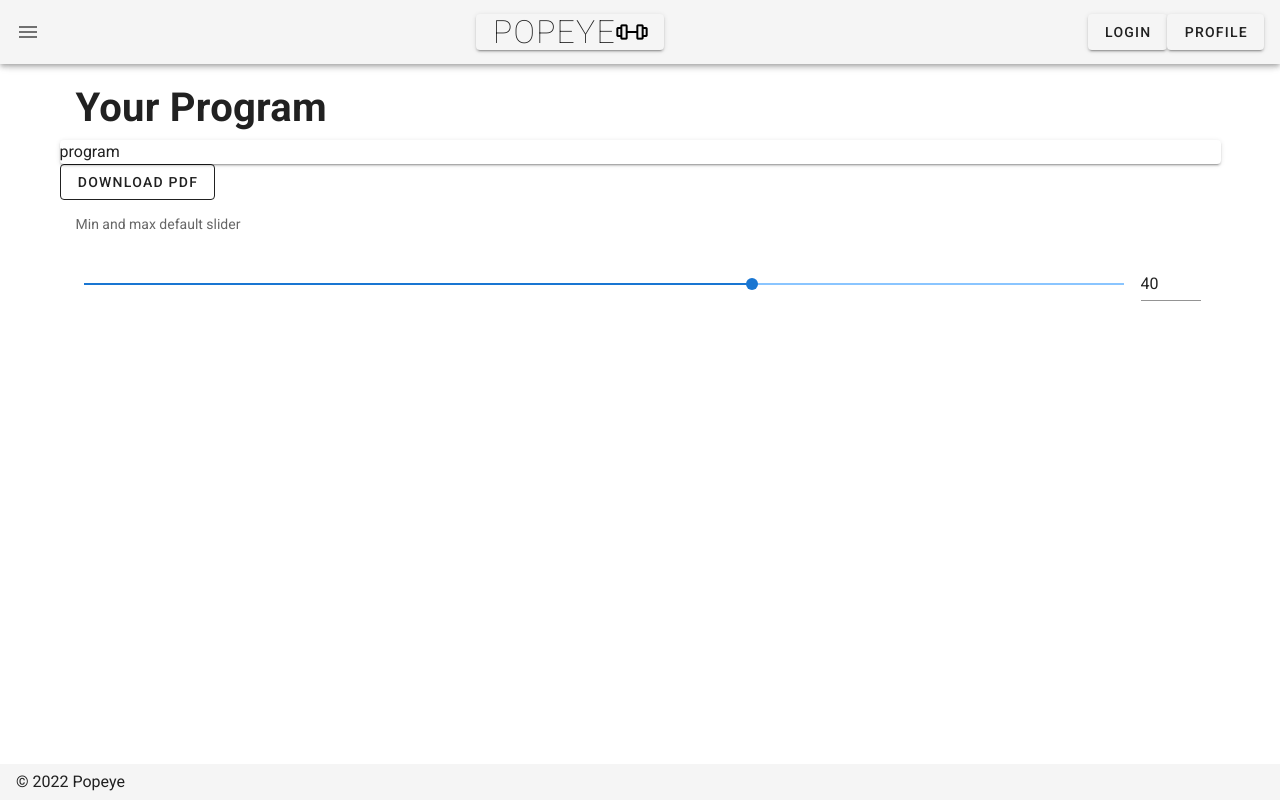
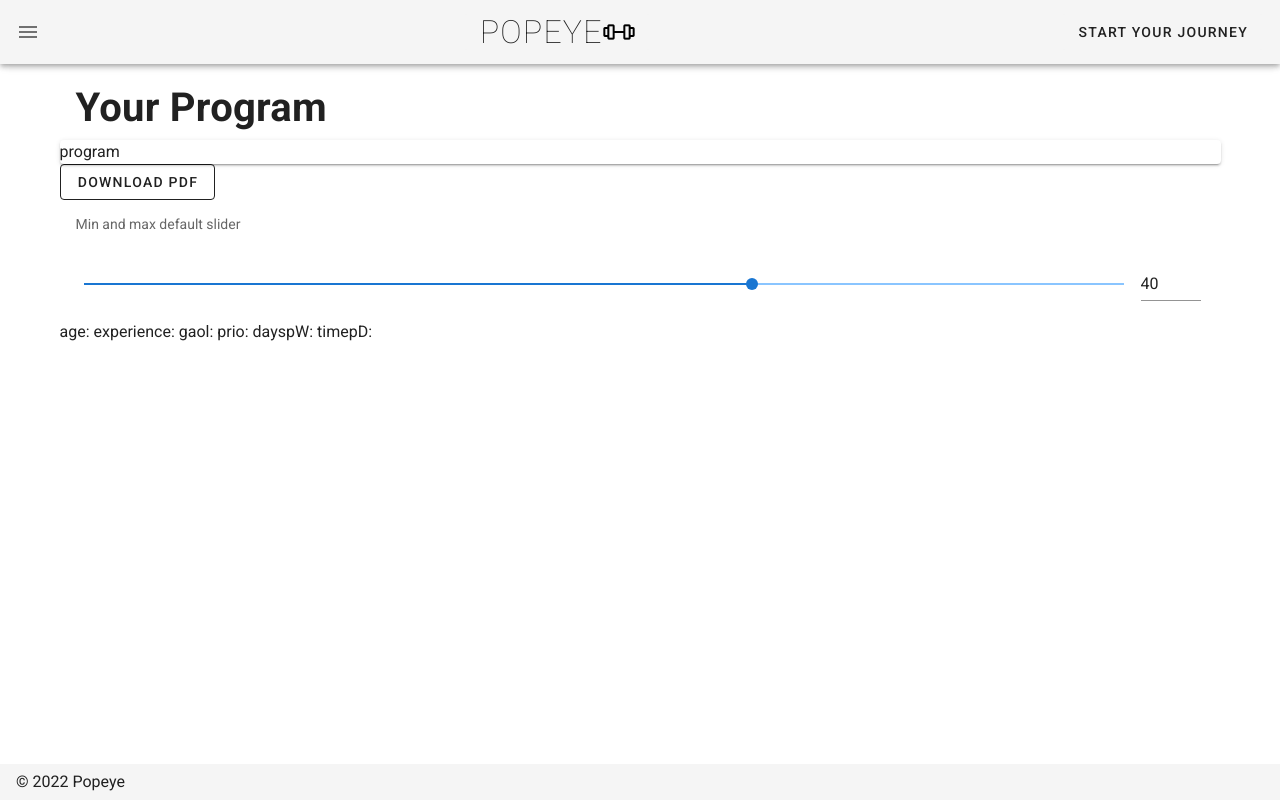
Before and after one commit to patrik-16/popeye, a Nuxt app in the folder frontend/: page /program in a window 1280 px wide. Built offline with nearby package versions, Linux system fonts and the light colour scheme.

Commit message:
landing page

```diff
--- a/frontend/components/landingPage.vue
+++ b/frontend/components/landingPage.vue
@@ -2,9 +2,12 @@
   <v-app>
     <v-container class="background" fill-height>
       <v-layout align-center justify-center>
+        <div class="align-center justify-space-around pillar rounded-lg">
           <v-flex>
             <div class="text-lg-center">
-            <p>Popeye </p>
+              <br>
+              <br>
+              <h2>Popeye </h2> <br>
               <p>Your personalized workout plan</p>
               <p>Are you ready? Let's get started! </p>
               <br>
@@ -16,9 +19,12 @@
               >
                 <template v-slot:activator="{ on, attrs }">
                   <v-btn
+                    depressed
                     outlined
+                    x-large
                     v-bind="attrs"
                     v-on="on"
+                    color="indigo darken-2"
                   >
                     Start Your Journey
                   </v-btn> <!-- Calls to form -->
@@ -33,7 +39,8 @@
                     WHO, https://www.who.int/about/governance/constitution),
                     regional GPDR and Age (between 16 and 50). <br>
                     By accepting our terms and conditions, you confirm, that you are
-                  in a healthy condition and will only use the program under healthy (defined by the WHO) circumstances.
+                    in a healthy condition and will only use the program under healthy (defined by the WHO)
+                    circumstances.
                   </v-card-text>
 
                   <v-divider></v-divider>
@@ -52,6 +59,7 @@
               </v-dialog>
             </div>
           </v-flex>
+        </div>
       </v-layout>
     </v-container>
   </v-app>
@@ -91,4 +99,11 @@ export default {
   margin-top: 3%;
 }
 
+.pillar {
+  width: 30vw;
+  height: 30vh;
+  background: rgba(0, 0, 0, 0.1);
+  padding: 20px;
+}
+
 </style>
--- a/frontend/layouts/default.vue
+++ b/frontend/layouts/default.vue
@@ -30,7 +30,7 @@
     >
       <v-app-bar-nav-icon @click.stop="drawer = !drawer" />
       <v-spacer />
-      <v-btn @click="toLanding">
+      <v-btn id="no-background-hover" depressed @click="toLanding">
         <v-toolbar-title class="v-toolbar-title">
           {{ title }}
         </v-toolbar-title>
@@ -41,11 +41,8 @@
         >
       </v-btn>
       <v-spacer />
-      <v-btn @click="toLogin">
-        Login
-      </v-btn>
-      <v-btn @click="toProfile">
-        Profile
+      <v-btn id="no-background-hover" depressed @click="toForm">
+        Start your Journey
       </v-btn>
     </v-app-bar>
     <v-main>
@@ -79,7 +76,7 @@ export default {
         {
           icon: 'mdi-arrow-right',
           title: 'Start your Journey',
-          to: '/formPage'
+          to: '/onePage'
         },
         {
           icon: 'mdi-account-outline',
@@ -120,8 +117,8 @@ export default {
     toLogin () {
       this.$router.push('/login')
     },
-    toProgram () {
-      this.$router.push('/program')
+    toForm () {
+      this.$router.push('/onePage')
     }
   }
 }
@@ -136,4 +133,9 @@ export default {
 .hantelImage {
   height: 2rem;
 }
+
+#no-background-hover::before {
+  background-color: transparent !important
+}
+
 </style>
--- a/frontend/pages/fivePage.vue
+++ b/frontend/pages/fivePage.vue
@@ -4,7 +4,9 @@
       <v-card-text
         class="title"
       >
-        <h1 class="pa-4">How much time per day do you have?</h1>
+        <h1 class="pa-4">
+          How much time per day do you have?
+        </h1>
         <div><br></div>
       </v-card-text>
     </v-row>
--- a/frontend/pages/onePage.vue
+++ b/frontend/pages/onePage.vue
@@ -20,6 +20,7 @@
                 label="Type in your age"
                 solo
                 dense
+                required
               >
                 {{ age }}
               </v-text-field>
--- a/frontend/pages/program.vue
+++ b/frontend/pages/program.vue
@@ -40,12 +40,13 @@
     </v-card-text>
     <!--Slavica Part-->
     <div>
-      <one-page v-if="currentPage === 'one'" @submit="pageOneSubmit"/>
-      <two-page v-if="currentPage === 'two'" @submit="pageTwoSubmit"/>
-      <three-page v-if="currentPage === 'three'" @submit="pageThreeSubmit"/>
-      <three-plus-page v-if="currentPage === 'threeplus'" @submit="pageThreePlusSubmit"/>
-      <four-page v-if="currentPage === 'four'" @submit="pageFourSubmit"/>
-      <five-page v-if="currentPage === 'five'" @goTo="pageFiveSubmit"/>
+      <p>age: {{ formDataObject.age }} experience: {{ formDataObject.experience }} gaol:{{ formDataObject.goal }} prio:{{ formDataObject.priorities }} dayspW: {{ formDataObject.daysPerWeek }} timepD:{{ formDataObject.timePerDay }}</p>
+      <one-page v-if="currentPage === 'one'" @submit="pageOneSubmit" />
+      <two-page v-if="currentPage === 'two'" @submit="pageTwoSubmit" />
+      <three-page v-if="currentPage === 'three'" @submit="pageThreeSubmit" />
+      <three-plus-page v-if="currentPage === 'threeplus'" @submit="pageThreePlusSubmit" />
+      <four-page v-if="currentPage === 'four'" @submit="pageFourSubmit" />
+      <five-page v-if="currentPage === 'five'" @goTo="pageFiveSubmit" />
     </div>
   </v-card>
 </template>
--- a/frontend/pages/threePage.vue
+++ b/frontend/pages/threePage.vue
@@ -3,7 +3,8 @@
     <div class="my-6" />
     <div>
       <v-app-bar-title>
-        <h1> What is your goal?
+        <h1>
+          What is your goal?
         </h1>
       </v-app-bar-title>
     </div>
@@ -77,18 +78,6 @@
 
 export default {
   name: 'ThreePage',
-  methods: {
-    submit (i) {
-      this.$router.push('/threePlusPage')
-      if (i === 0) {
-        this.$data.goal = 'Hypertrophy'
-      } else if (i === 1) {
-        this.$data.goal = 'Strength'
-      } else if (i === 2) {
-        this.$data.goal = 'Conditioning'
-      }
-    }
-  },
   data: () => ({
     goal: 'x',
     icons: ['mdi-weight-lifter'],
@@ -113,7 +102,19 @@ export default {
       }
     ],
     transparent: 'rgba(255, 255, 255, 0)'
-  })
+  }),
+  methods: {
+    submit (i) {
+      this.$router.push('/threePlusPage')
+      if (i === 0) {
+        this.$data.goal = 'Hypertrophy'
+      } else if (i === 1) {
+        this.$data.goal = 'Strength'
+      } else if (i === 2) {
+        this.$data.goal = 'Conditioning'
+      }
+    }
+  }
 }
 </script>
 
```
Also changed, not shown: 1 other file (tests, documents, lock files or other folders). Lines whose indentation alone changed are shown as unchanged.
